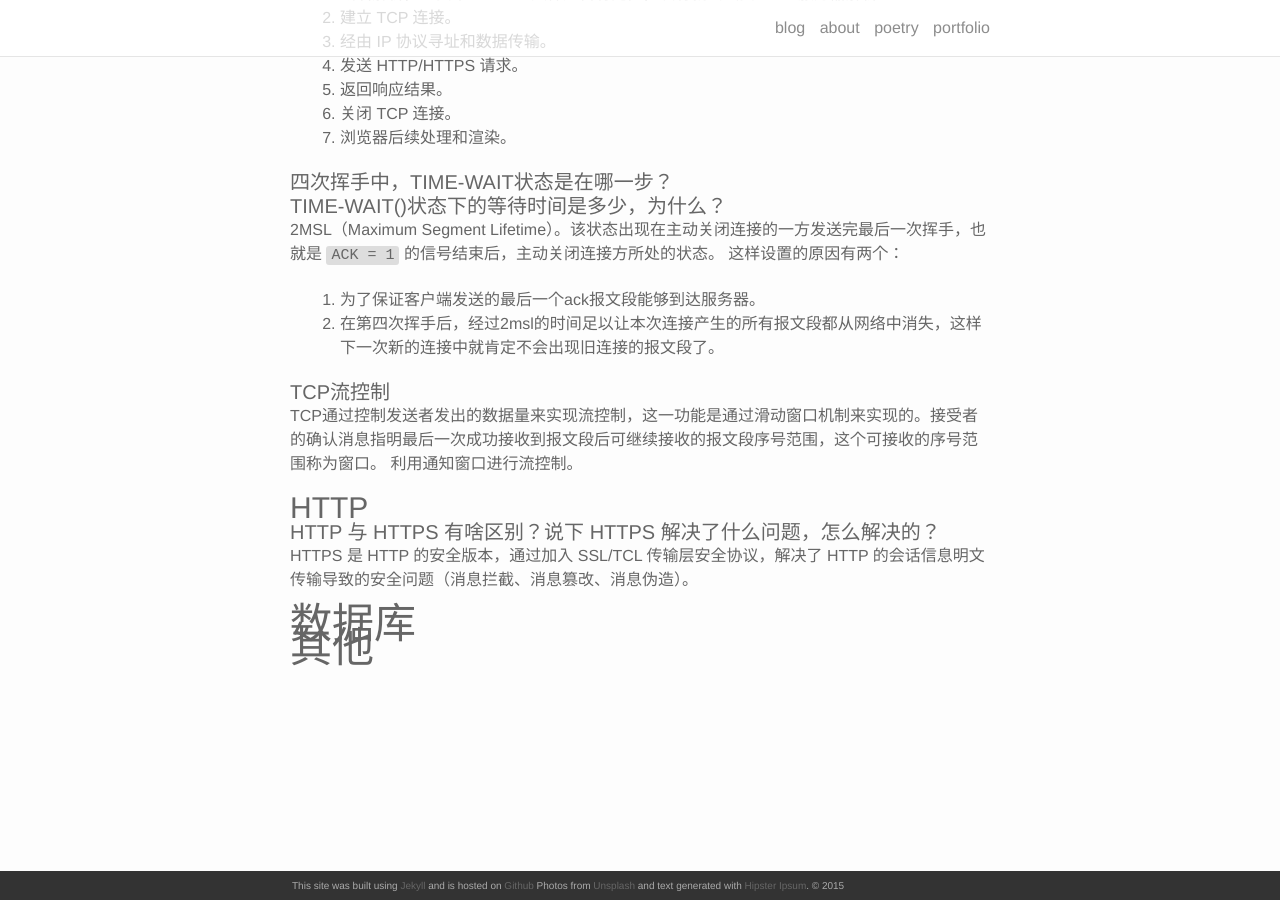
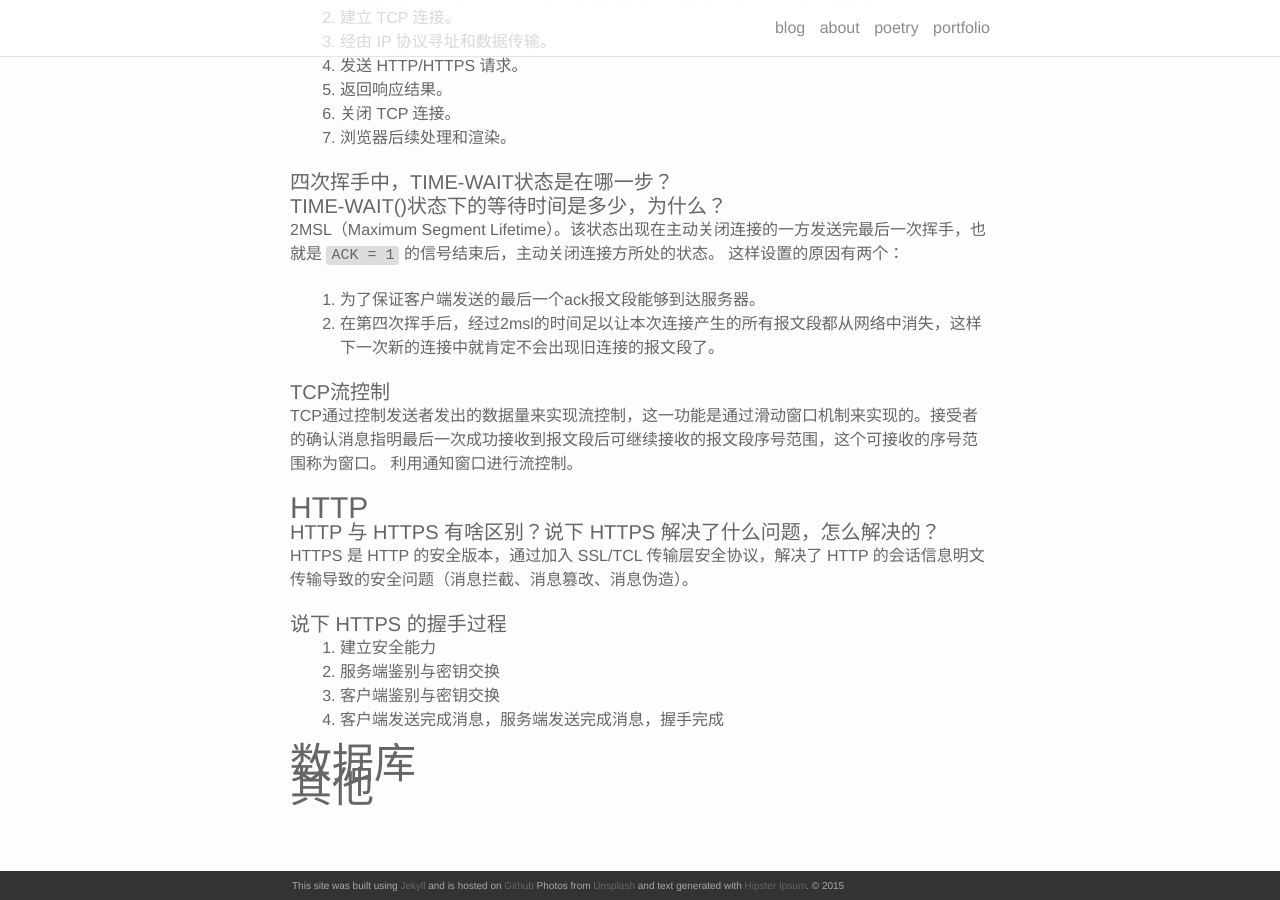
Before and after one commit to akmissxt/blog, a Jekyll site: the page built from _posts/2021-04-05-面试复习.markdown, in a window 1280 px wide and 900 px high, scrolled down 1181 px. Built offline with Jekyll 4.4.1, drawn with Linux system fonts in a browser that asks for light colours; nearby versions of some CDN libraries; our own code applies the rules of GitHub Pages for plain Markdown files.

Commit message:
update(面试复习): HTTPS 的握手过程

```diff
--- a/_posts/2021-04-05-面试复习.markdown
+++ b/_posts/2021-04-05-面试复习.markdown
@@ -64,6 +64,12 @@ TCP通过控制发送者发出的数据量来实现流控制，这一功能是
 #### HTTP 与 HTTPS 有啥区别？说下 HTTPS 解决了什么问题，怎么解决的？
 HTTPS 是 HTTP 的安全版本，通过加入 SSL/TCL 传输层安全协议，解决了 HTTP 的会话信息明文传输导致的安全问题（消息拦截、消息篡改、消息伪造）。
 
+#### 说下 HTTPS 的握手过程
+1. 建立安全能力
+2. 服务端鉴别与密钥交换
+3. 客户端鉴别与密钥交换
+4. 客户端发送完成消息，服务端发送完成消息，握手完成
+
 ## 数据库
 
 ## 其他
```
